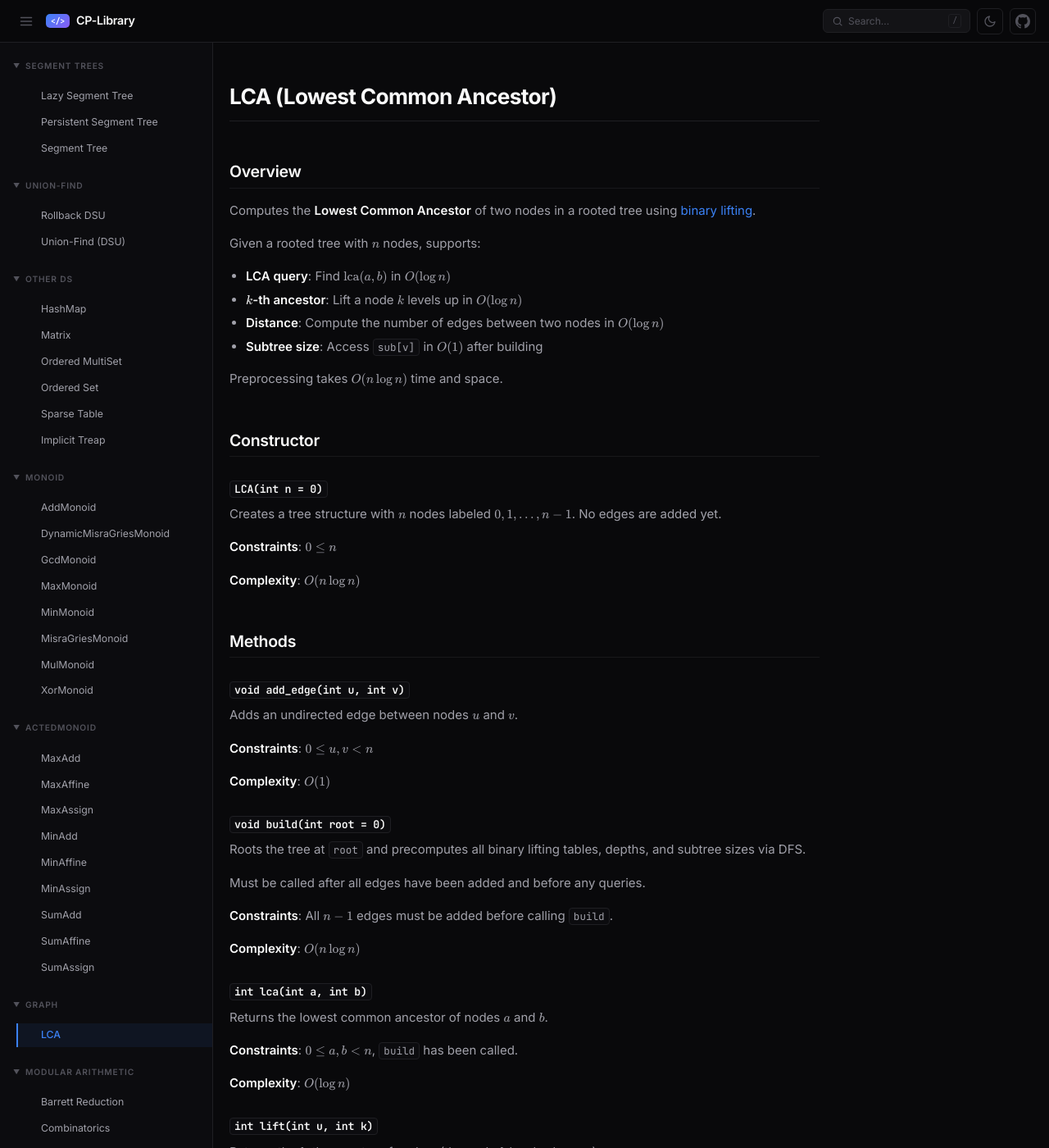
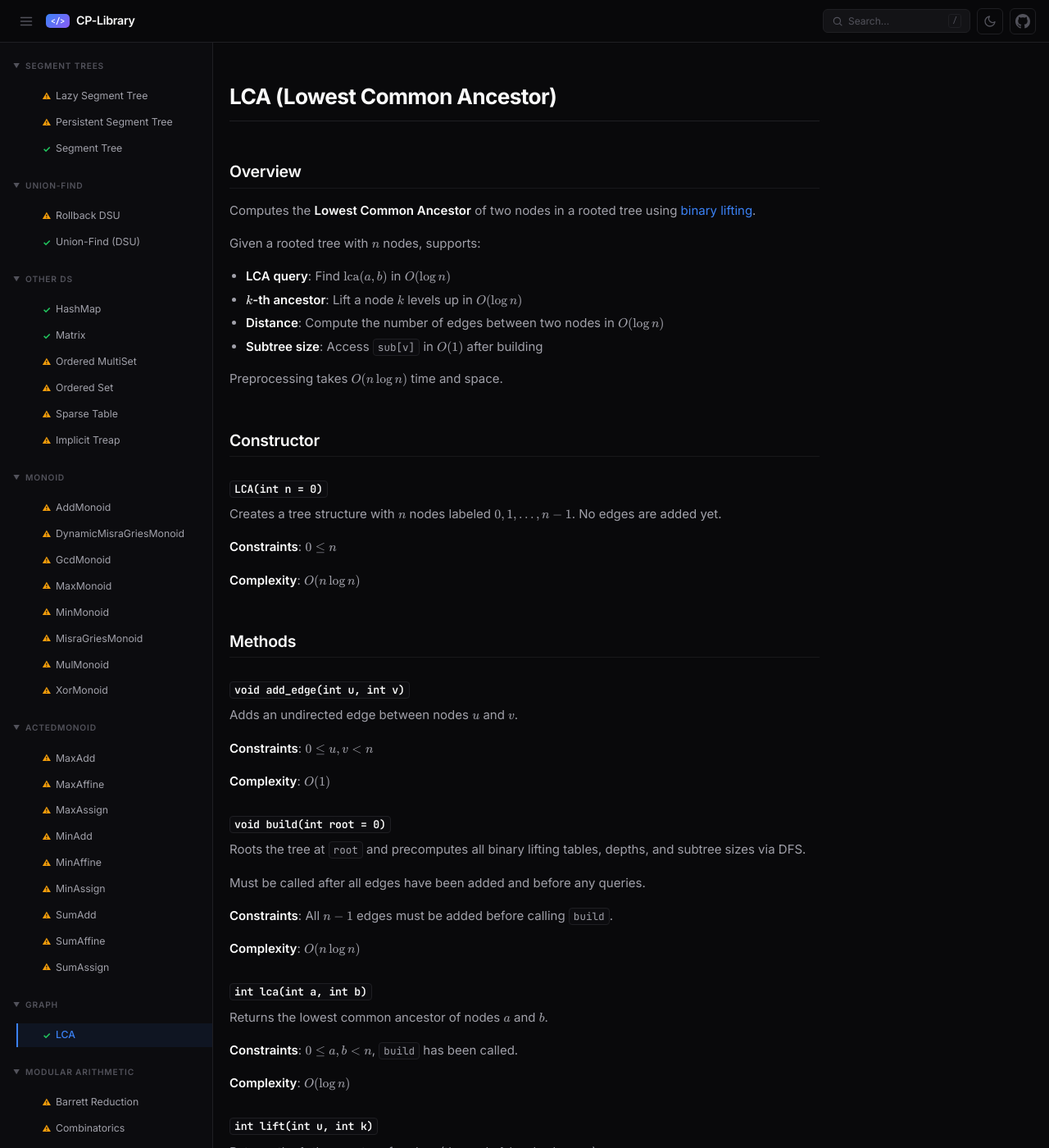
Before and after one commit to Joji0/CP-Library, a Jekyll site: the page built from docs/graph/LCA.md, in a window 1280 px wide and 1400 px high. Shown: the whole window at 82% size. Built offline with Jekyll 4.4.1, drawn with Linux system fonts in a browser that asks for light colours.

Commit message:
Feat: test is now shown on site

```diff
--- a/_includes/sidebar.html
+++ b/_includes/sidebar.html
@@ -3,9 +3,9 @@
     <span class="arrow">&#9660;</span> <span>Segment Trees</span>
   </div>
   <ul class="sidebar-links">
-    <li><a href="{{ '/docs/ds/segtree/lazy_segtree' | relative_url }}">Lazy Segment Tree</a></li>
-    <li><a href="{{ '/docs/ds/segtree/persistent_segtree' | relative_url }}">Persistent Segment Tree</a></li>
-    <li><a href="{{ '/docs/ds/segtree/segtree' | relative_url }}">Segment Tree</a></li>
+    <li><a href="{{ '/docs/ds/segtree/lazy_segtree' | relative_url }}"><span class="vi vi-wj"></span>Lazy Segment Tree</a></li>
+    <li><a href="{{ '/docs/ds/segtree/persistent_segtree' | relative_url }}"><span class="vi vi-wj"></span>Persistent Segment Tree</a></li>
+    <li><a href="{{ '/docs/ds/segtree/segtree' | relative_url }}"><span class="vi vi-ac"></span>Segment Tree</a></li>
   </ul>
 </div>
 
@@ -14,8 +14,8 @@
     <span class="arrow">&#9660;</span> <span>Union-Find</span>
   </div>
   <ul class="sidebar-links">
-    <li><a href="{{ '/docs/ds/unionfind/rollback_unionfind' | relative_url }}">Rollback DSU</a></li>
-    <li><a href="{{ '/docs/ds/unionfind/unionfind' | relative_url }}">Union-Find (DSU)</a></li>
+    <li><a href="{{ '/docs/ds/unionfind/rollback_unionfind' | relative_url }}"><span class="vi vi-wj"></span>Rollback DSU</a></li>
+    <li><a href="{{ '/docs/ds/unionfind/unionfind' | relative_url }}"><span class="vi vi-ac"></span>Union-Find (DSU)</a></li>
   </ul>
 </div>
 
@@ -24,12 +24,12 @@
     <span class="arrow">&#9660;</span> <span>Other DS</span>
   </div>
   <ul class="sidebar-links">
-    <li><a href="{{ '/docs/ds/hashmap' | relative_url }}">HashMap</a></li>
-    <li><a href="{{ '/docs/ds/matrix' | relative_url }}">Matrix</a></li>
-    <li><a href="{{ '/docs/ds/ordered_multiset' | relative_url }}">Ordered MultiSet</a></li>
-    <li><a href="{{ '/docs/ds/ordered_set' | relative_url }}">Ordered Set</a></li>
-    <li><a href="{{ '/docs/ds/sparse_table/sparse_table' | relative_url }}">Sparse Table</a></li>
-    <li><a href="{{ '/docs/ds/treap/implicit_treap' | relative_url }}">Implicit Treap</a></li>
+    <li><a href="{{ '/docs/ds/hashmap' | relative_url }}"><span class="vi vi-ac"></span>HashMap</a></li>
+    <li><a href="{{ '/docs/ds/matrix' | relative_url }}"><span class="vi vi-ac"></span>Matrix</a></li>
+    <li><a href="{{ '/docs/ds/ordered_multiset' | relative_url }}"><span class="vi vi-wj"></span>Ordered MultiSet</a></li>
+    <li><a href="{{ '/docs/ds/ordered_set' | relative_url }}"><span class="vi vi-wj"></span>Ordered Set</a></li>
+    <li><a href="{{ '/docs/ds/sparse_table/sparse_table' | relative_url }}"><span class="vi vi-wj"></span>Sparse Table</a></li>
+    <li><a href="{{ '/docs/ds/treap/implicit_treap' | relative_url }}"><span class="vi vi-wj"></span>Implicit Treap</a></li>
   </ul>
 </div>
 
@@ -38,14 +38,14 @@
     <span class="arrow">&#9660;</span> <span>Monoid</span>
   </div>
   <ul class="sidebar-links">
-    <li><a href="{{ '/docs/monoid/add' | relative_url }}">AddMonoid</a></li>
-    <li><a href="{{ '/docs/monoid/dynamic_misra_gries' | relative_url }}">DynamicMisraGriesMonoid</a></li>
-    <li><a href="{{ '/docs/monoid/gcd' | relative_url }}">GcdMonoid</a></li>
-    <li><a href="{{ '/docs/monoid/max' | relative_url }}">MaxMonoid</a></li>
-    <li><a href="{{ '/docs/monoid/min' | relative_url }}">MinMonoid</a></li>
-    <li><a href="{{ '/docs/monoid/misra_gries' | relative_url }}">MisraGriesMonoid</a></li>
-    <li><a href="{{ '/docs/monoid/mul' | relative_url }}">MulMonoid</a></li>
-    <li><a href="{{ '/docs/monoid/xor' | relative_url }}">XorMonoid</a></li>
+    <li><a href="{{ '/docs/monoid/add' | relative_url }}"><span class="vi vi-wj"></span>AddMonoid</a></li>
+    <li><a href="{{ '/docs/monoid/dynamic_misra_gries' | relative_url }}"><span class="vi vi-wj"></span>DynamicMisraGriesMonoid</a></li>
+    <li><a href="{{ '/docs/monoid/gcd' | relative_url }}"><span class="vi vi-wj"></span>GcdMonoid</a></li>
+    <li><a href="{{ '/docs/monoid/max' | relative_url }}"><span class="vi vi-wj"></span>MaxMonoid</a></li>
+    <li><a href="{{ '/docs/monoid/min' | relative_url }}"><span class="vi vi-wj"></span>MinMonoid</a></li>
+    <li><a href="{{ '/docs/monoid/misra_gries' | relative_url }}"><span class="vi vi-wj"></span>MisraGriesMonoid</a></li>
+    <li><a href="{{ '/docs/monoid/mul' | relative_url }}"><span class="vi vi-wj"></span>MulMonoid</a></li>
+    <li><a href="{{ '/docs/monoid/xor' | relative_url }}"><span class="vi vi-wj"></span>XorMonoid</a></li>
   </ul>
 </div>
 
@@ -54,15 +54,15 @@
     <span class="arrow">&#9660;</span> <span>ActedMonoid</span>
   </div>
   <ul class="sidebar-links">
-    <li><a href="{{ '/docs/acted_monoid/max_add' | relative_url }}">MaxAdd</a></li>
-    <li><a href="{{ '/docs/acted_monoid/max_affine' | relative_url }}">MaxAffine</a></li>
-    <li><a href="{{ '/docs/acted_monoid/max_assign' | relative_url }}">MaxAssign</a></li>
-    <li><a href="{{ '/docs/acted_monoid/min_add' | relative_url }}">MinAdd</a></li>
-    <li><a href="{{ '/docs/acted_monoid/min_affine' | relative_url }}">MinAffine</a></li>
-    <li><a href="{{ '/docs/acted_monoid/min_assign' | relative_url }}">MinAssign</a></li>
-    <li><a href="{{ '/docs/acted_monoid/sum_add' | relative_url }}">SumAdd</a></li>
-    <li><a href="{{ '/docs/acted_monoid/sum_affine' | relative_url }}">SumAffine</a></li>
-    <li><a href="{{ '/docs/acted_monoid/sum_assign' | relative_url }}">SumAssign</a></li>
+    <li><a href="{{ '/docs/acted_monoid/max_add' | relative_url }}"><span class="vi vi-wj"></span>MaxAdd</a></li>
+    <li><a href="{{ '/docs/acted_monoid/max_affine' | relative_url }}"><span class="vi vi-wj"></span>MaxAffine</a></li>
+    <li><a href="{{ '/docs/acted_monoid/max_assign' | relative_url }}"><span class="vi vi-wj"></span>MaxAssign</a></li>
+    <li><a href="{{ '/docs/acted_monoid/min_add' | relative_url }}"><span class="vi vi-wj"></span>MinAdd</a></li>
+    <li><a href="{{ '/docs/acted_monoid/min_affine' | relative_url }}"><span class="vi vi-wj"></span>MinAffine</a></li>
+    <li><a href="{{ '/docs/acted_monoid/min_assign' | relative_url }}"><span class="vi vi-wj"></span>MinAssign</a></li>
+    <li><a href="{{ '/docs/acted_monoid/sum_add' | relative_url }}"><span class="vi vi-wj"></span>SumAdd</a></li>
+    <li><a href="{{ '/docs/acted_monoid/sum_affine' | relative_url }}"><span class="vi vi-wj"></span>SumAffine</a></li>
+    <li><a href="{{ '/docs/acted_monoid/sum_assign' | relative_url }}"><span class="vi vi-wj"></span>SumAssign</a></li>
   </ul>
 </div>
 
@@ -71,7 +71,7 @@
     <span class="arrow">&#9660;</span> <span>Graph</span>
   </div>
   <ul class="sidebar-links">
-    <li><a href="{{ '/docs/graph/LCA' | relative_url }}">LCA</a></li>
+    <li><a href="{{ '/docs/graph/LCA' | relative_url }}"><span class="vi vi-ac"></span>LCA</a></li>
   </ul>
 </div>
 
@@ -80,10 +80,10 @@
     <span class="arrow">&#9660;</span> <span>Modular Arithmetic</span>
   </div>
   <ul class="sidebar-links">
-    <li><a href="{{ '/docs/mod/barrett' | relative_url }}">Barrett Reduction</a></li>
-    <li><a href="{{ '/docs/mod/combinatorics' | relative_url }}">Combinatorics</a></li>
-    <li><a href="{{ '/docs/mod/dynamic_modint' | relative_url }}">DynamicModInt</a></li>
-    <li><a href="{{ '/docs/mod/modint' | relative_url }}">ModInt</a></li>
+    <li><a href="{{ '/docs/mod/barrett' | relative_url }}"><span class="vi vi-wj"></span>Barrett Reduction</a></li>
+    <li><a href="{{ '/docs/mod/combinatorics' | relative_url }}"><span class="vi vi-wj"></span>Combinatorics</a></li>
+    <li><a href="{{ '/docs/mod/dynamic_modint' | relative_url }}"><span class="vi vi-ac"></span>DynamicModInt</a></li>
+    <li><a href="{{ '/docs/mod/modint' | relative_url }}"><span class="vi vi-ac"></span>ModInt</a></li>
   </ul>
 </div>
 
@@ -92,7 +92,7 @@
     <span class="arrow">&#9660;</span> <span>Number Theory</span>
   </div>
   <ul class="sidebar-links">
-    <li><a href="{{ '/docs/nt/sieve' | relative_url }}">Sieve (Linear)</a></li>
+    <li><a href="{{ '/docs/nt/sieve' | relative_url }}"><span class="vi vi-ac"></span>Sieve (Linear)</a></li>
   </ul>
 </div>
 
@@ -101,6 +101,43 @@
     <span class="arrow">&#9660;</span> <span>BigDec</span>
   </div>
   <ul class="sidebar-links">
-    <li><a href="{{ '/docs/bigdec/bigdec' | relative_url }}">BigDec</a></li>
+    <li><a href="{{ '/docs/bigdec/bigdec' | relative_url }}"><span class="vi vi-ac"></span>BigDec</a></li>
   </ul>
 </div>
+
+<div class="sidebar-divider"></div>
+
+<div class="sidebar-section">
+  <div class="sidebar-section-title">
+    <span class="arrow">&#9660;</span> <span>Library Checker / ds</span>
+  </div>
+  <ul class="sidebar-links">
+    <li><a href="{{ '/docs/tests' | relative_url }}#test-1-library-checker-ds"><span class="vi vi-ac"></span>hashmap.test.cpp</a></li>
+  </ul>
+</div>
+
+<div class="sidebar-section">
+  <div class="sidebar-section-title">
+    <span class="arrow">&#9660;</span> <span>Library Checker / graph</span>
+  </div>
+  <ul class="sidebar-links">
+    <li><a href="{{ '/docs/tests' | relative_url }}#test-1-library-checker-graph"><span class="vi vi-ac"></span>LCA.test.cpp</a></li>
+  </ul>
+</div>
+
+<div class="sidebar-section">
+  <div class="sidebar-section-title">
+    <span class="arrow">&#9660;</span> <span>Yukicoder</span>
+  </div>
+  <ul class="sidebar-links">
+    <li><a href="{{ '/docs/tests' | relative_url }}#test-2-yukicoder"><span class="vi vi-ac"></span>144.test.cpp</a></li>
+    <li><a href="{{ '/docs/tests' | relative_url }}#test-2-yukicoder"><span class="vi vi-ac"></span>3197.test.cpp</a></li>
+    <li><a href="{{ '/docs/tests' | relative_url }}#test-2-yukicoder"><span class="vi vi-ac"></span>3198.test.cpp</a></li>
+    <li><a href="{{ '/docs/tests' | relative_url }}#test-2-yukicoder"><span class="vi vi-ac"></span>3200.test.cpp</a></li>
+    <li><a href="{{ '/docs/tests' | relative_url }}#test-2-yukicoder"><span class="vi vi-ac"></span>3227.test.cpp</a></li>
+    <li><a href="{{ '/docs/tests' | relative_url }}#test-2-yukicoder"><span class="vi vi-ac"></span>3228.test.cpp</a></li>
+    <li><a href="{{ '/docs/tests' | relative_url }}#test-2-yukicoder"><span class="vi vi-ac"></span>3327.test.cpp</a></li>
+    <li><a href="{{ '/docs/tests' | relative_url }}#test-2-yukicoder"><span class="vi vi-ac"></span>81.test.cpp</a></li>
+    <li><a href="{{ '/docs/tests' | relative_url }}#test-2-yukicoder"><span class="vi vi-ac"></span>875.test.cpp</a></li>
+  </ul>
+</div>
--- a/assets/css/style.css
+++ b/assets/css/style.css
@@ -268,6 +268,12 @@ body {
 
 .sidebar-inner { padding: 12px 0 32px; }
 .sidebar-section { margin-bottom: 2px; }
+
+.sidebar-divider {
+  height: 1px;
+  background: var(--border);
+  margin: 8px 16px;
+}
 
 .sidebar-section-title {
   display: flex; align-items: center; gap: 6px;
@@ -608,6 +614,59 @@ td .MathJax, th .MathJax { font-size: 1.1em !important; }
 }
 
 /* ═══════════════════════════════════════════════════
+   VERIFICATION STATUS ICONS
+   ═══════════════════════════════════════════════════ */
+.vi {
+  display: inline-block;
+  width: 16px;
+  height: 16px;
+  line-height: 16px;
+  text-align: center;
+  font-size: 0.72rem;
+  font-weight: 700;
+  border-radius: 3px;
+  margin-right: 5px;
+  vertical-align: middle;
+  position: relative;
+  top: -1px;
+  flex-shrink: 0;
+}
+
+.vi-ac {
+  color: var(--green);
+}
+
+.vi-ac::before {
+  content: "✓";
+  font-size: 0.82rem;
+}
+
+.vi-wj {
+  color: var(--orange);
+}
+
+.vi-wj::before {
+  content: "⚠";
+  font-size: 0.78rem;
+}
+
+/* Sidebar verification icons — slightly smaller */
+.sidebar-links .vi {
+  width: 14px;
+  height: 14px;
+  font-size: 0.65rem;
+  margin-right: 4px;
+}
+
+.sidebar-links .vi-ac::before { font-size: 0.75rem; }
+.sidebar-links .vi-wj::before { font-size: 0.7rem; }
+
+/* Test page list styling */
+.doc-content li .vi {
+  margin-right: 6px;
+}
+
+/* ═══════════════════════════════════════════════════
    TRANSITIONS
    ═══════════════════════════════════════════════════ */
 .site-header, .sidebar, .main-content,
```
Also changed, not shown: docs/graph/LCA.md (+1 -1 lines), docs/tests.md (added, +24 -0 lines), scripts/build_site.py (+150 -9 lines).
